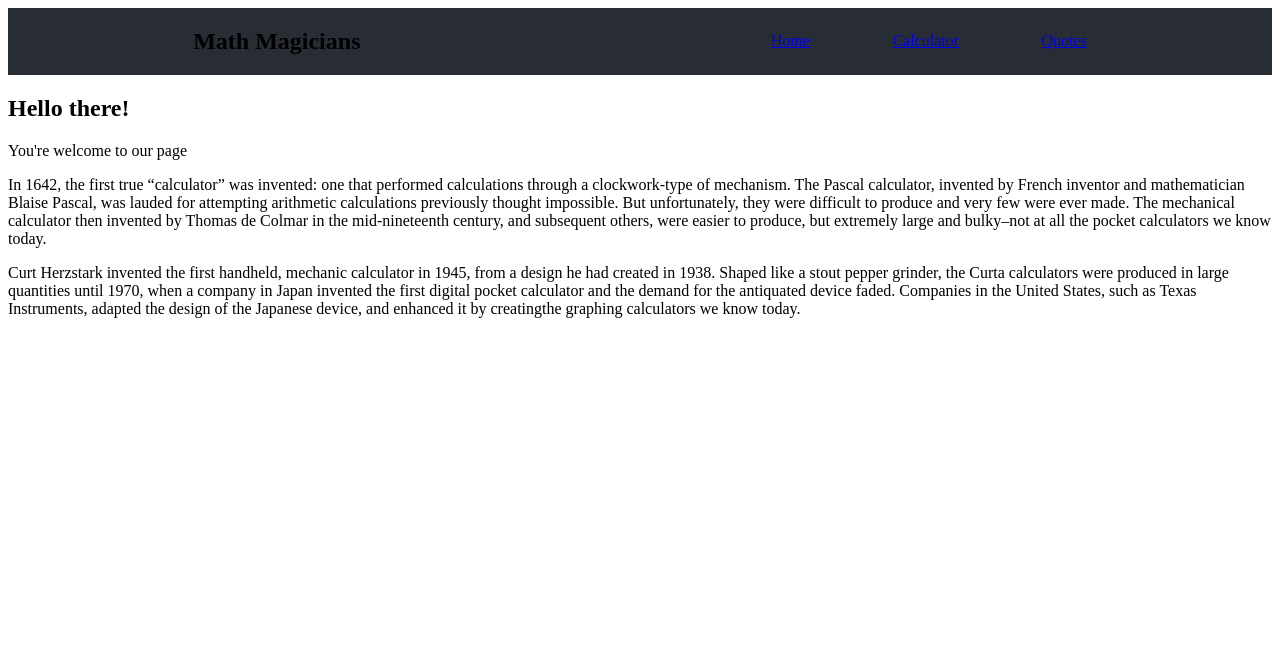
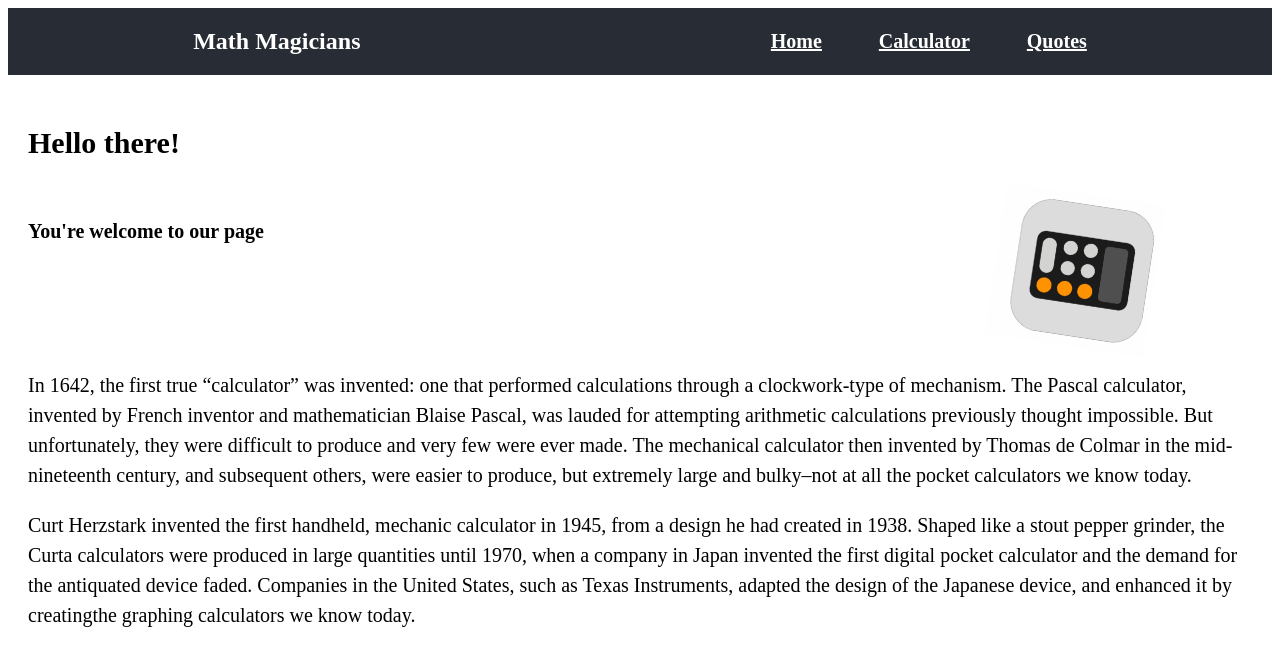
Before and after one commit to jamezjaz/React_Calculator, a React (Create React App) app: page / in a window 1280 px wide. Shown: the top 666 px of the page. Built offline with nearby package versions, Linux system fonts and the light colour scheme.

Commit message:
style: Style the page links

```diff
--- a/src/components/Home.js
+++ b/src/components/Home.js
@@ -1,11 +1,16 @@
 import React from 'react';
+import '../styles/Home.css';
+import logo from '../assets/logo.png';
 
 const Home = () => (
-  <div>
+  <div className="home">
     <h2>Hello there!</h2>
-    <p>
-      You&apos;re welcome to our page
-    </p>
+    <div className="welcome">
+      <h4>
+        You&apos;re welcome to our page
+      </h4>
+      <img src={logo} alt="logo" className="logo" />
+    </div>
     <p>
       In 1642, the first true “calculator” was invented: one that performed calculations
       through a clockwork-type of mechanism. The Pascal calculator, invented by French inventor
--- a/src/components/Nav.js
+++ b/src/components/Nav.js
@@ -4,15 +4,15 @@ import { Link } from 'react-router-dom';
 
 const Nav = () => (
   <nav>
-    <h2>Math Magicians</h2>
+    <h2 style={{ color: 'white' }}>Math Magicians</h2>
     <ul className="nav-links">
-      <Link to="/">
+      <Link style={{ color: 'white', fontSize: '20px', fontWeight: 'bold' }} to="/">
         <li>Home</li>
       </Link>
-      <Link to="/calculator">
+      <Link style={{ color: 'white', fontSize: '20px', fontWeight: 'bold' }} to="/calculator">
         <li>Calculator</li>
       </Link>
-      <Link to="/quotes">
+      <Link style={{ color: 'white', fontSize: '20px', fontWeight: 'bold' }} to="/quotes">
         <li>Quotes</li>
       </Link>
     </ul>
--- a/src/components/Quotes.js
+++ b/src/components/Quotes.js
@@ -1,17 +1,25 @@
 import React from 'react';
+import '../styles/Quotes.css';
 
 const Quotes = () => (
-  <div>
-    <p>Pure mathematics is, in its way, the poetry of logical ideas. — Albert Einstein</p>
+  <div className="quotes">
     <p>
-      Without mathematics, there’s nothing you can do. Everything around you is mathematics.
-      Everything around you is numbers. — Shakuntala Devi
+      * Pure mathematics is, in its way, the poetry of logical ideas.
+      <strong> — Albert Einstein</strong>
     </p>
     <p>
-      What is mathematics? It is only a systematic effort of solving puzzles posed by nature.
-      — Shakuntala Devi
+      * Without mathematics, there’s nothing you can do. Everything around you is mathematics.
+      Everything around you is numbers.
+      <strong> — Shakuntala Devi</strong>
     </p>
-    <p>Mathematics is the music of reason. — James Joseph Sylvester</p>
+    <p>
+      * What is mathematics? It is only a systematic effort of solving puzzles posed by nature.
+      <strong> — Shakuntala Devi</strong>
+    </p>
+    <p>
+      * Mathematics is the music of reason.
+      <strong> — James Joseph Sylvester</strong>
+    </p>
   </div>
 );
 
--- /dev/null
+++ b/src/styles/Home.css
@@ -0,0 +1,42 @@
+.home {
+  font-size: 20px;
+  padding: 20px;
+  line-height: 1.5;
+}
+
+.welcome {
+  display: flex;
+  justify-content: space-between;
+}
+
+.logo {
+    height: 20vmin;
+    pointer-events: none;
+    margin-right: 100px;
+  }
+  @media (prefers-reduced-motion: no-preference) {
+    .logo {
+      animation: logo-spin infinite 20s linear;
+    }
+  }
+  /* .App-header {
+    background-color: #282C34;
+    min-height: 100vh;
+    display: flex;
+    flex-direction: column;
+    align-items: center;
+    justify-content: center;
+    font-size: calc(10px + 2vmin);
+    color: white;
+  }
+  .App-link {
+    color: #61DAFB;
+  } */
+  @keyframes logo-spin {
+    from {
+      transform: rotate(0deg);
+    }
+    to {
+      transform: rotate(360deg);
+    }
+  }
--- /dev/null
+++ b/src/styles/Quotes.css
@@ -0,0 +1,5 @@
+.quotes {
+  font-size: 20px;
+  padding: 20px;
+  line-height: 1.5;
+}
```
Also changed, not shown: src/assets/logo.png (added), 1 other file (tests, documents, lock files or other folders).
